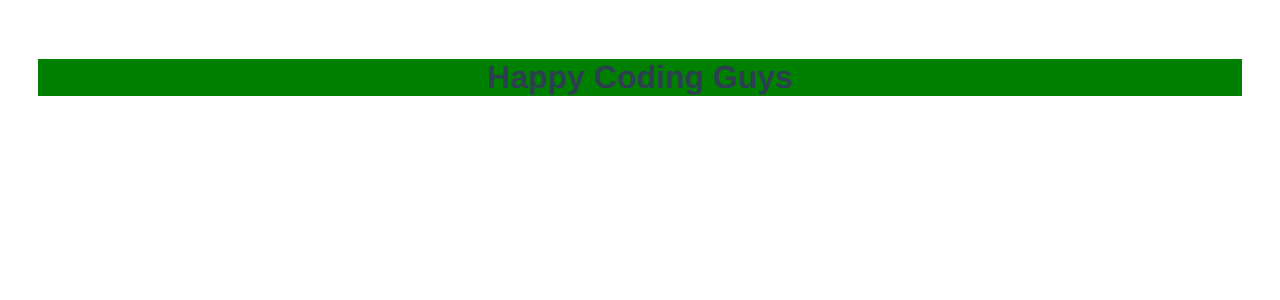
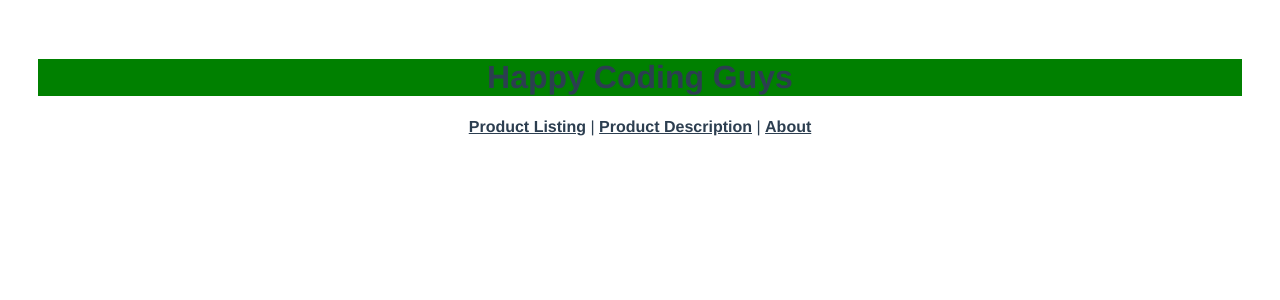
Before and after one commit to komalrdc/UI, a Vue app: page / in a window 1280 px wide. Shown: the top 300 px of the page. Built offline with nearby package versions, Linux system fonts and the light colour scheme.

Commit message:
added productPage

```diff
--- a/src/App.vue
+++ b/src/App.vue
@@ -2,7 +2,9 @@
   <div id="app">
     <div id="nav">
       <h1 style="background-color: green">Happy Coding Guys</h1>
-      <!-- <router-link to="/about">About</router-link> | -->
+      <router-link to= "/productListing">Product Listing</router-link> |
+      <router-link to= "/productDescription">Product Description</router-link> |
+      <router-link to="/about">About</router-link>
     </div>
     <router-view/>
   </div>
--- a/src/components/productDescription.vue
+++ b/src/components/productDescription.vue
@@ -0,0 +1,18 @@
+<template>
+  <h1> Product Description page </h1>
+</template>
+
+<script>
+export default {
+name: 'productDescription',
+  data: function() {
+      return {
+          name: 'productDescription',
+}
+  }
+}
+</script>
+
+<style>
+
+</style>
--- a/src/components/productListing.vue
+++ b/src/components/productListing.vue
@@ -0,0 +1,18 @@
+<template>
+  <h1> Product Listing Page</h1>
+</template>
+
+<script>
+export default {
+name: 'productListing',
+  data: function() {
+      return {
+          name: 'productListing ',
+}
+  }
+}
+</script>
+
+<style>
+
+</style>
--- a/src/router/index.js
+++ b/src/router/index.js
@@ -11,17 +11,17 @@ const routes = [
     // this generates a separate chunk (about.[hash].js) for this route
     // which is lazy-loaded when the route is visited.
     component: () => import(/* webpackChunkName: "about" */ '../views/About.vue'),
-    // children: [{
-      // path: '/bangalore',
-      // name: 'bangalore',
-      // component: import(/* webpackChunkName: "about" */ '../views/Bangaloreview.vue')
-    // },
-    // {
-    // path: '/mysore',
-      // name: 'mysore',
-      // component: import(/* webpackChunkName: "about" */ '../views/Mysoreview.vue')
-    // }]
-}
+  },
+  {
+    path: '/productListing',
+    name: 'productListing',
+    component: () => import(/* webpackChunkName: "about" */ '../views/productListingView.vue'),
+  },
+  {
+    path: '/productDescription',
+    name: 'productDescription',
+    component: () => import(/* webpackChunkName: "about" */ '../views/productDescriptionView.vue'),
+  }
 ]
 
 const router = new VueRouter({
--- a/src/views/productDescriptionView.vue
+++ b/src/views/productDescriptionView.vue
@@ -0,0 +1,21 @@
+<template>
+<div id = "productDescription">
+  <h1> Product Description View Page </h1>
+  <productDescription></productDescription>
+</div>
+</template>
+
+<script>
+import productDescription from '@/components/productDescription.vue'
+
+export default {
+    name:'productDescription',
+    components: {
+        productDescription
+    }
+}
+</script>
+
+<style>
+
+</style>
--- a/src/views/productListingView.vue
+++ b/src/views/productListingView.vue
@@ -0,0 +1,21 @@
+<template>
+<div id="productListing">
+  <h1> Product Listing View Page </h1>
+  <productListing></productListing>
+</div>
+</template>
+
+<script>
+import productListing from '@/components/productListing.vue'
+
+export default {
+    name:'productListing',
+    components: {
+        productListing
+    }
+}
+</script>
+
+<style>
+
+</style>
```
